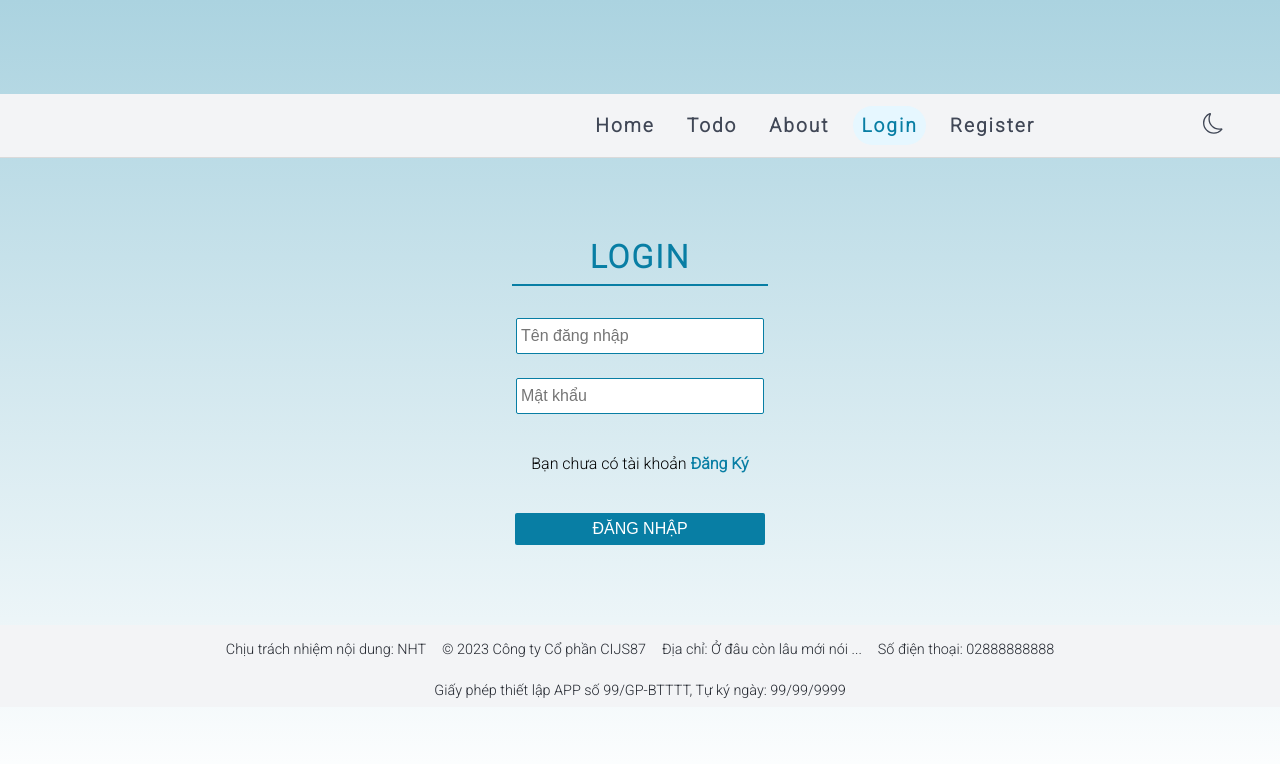
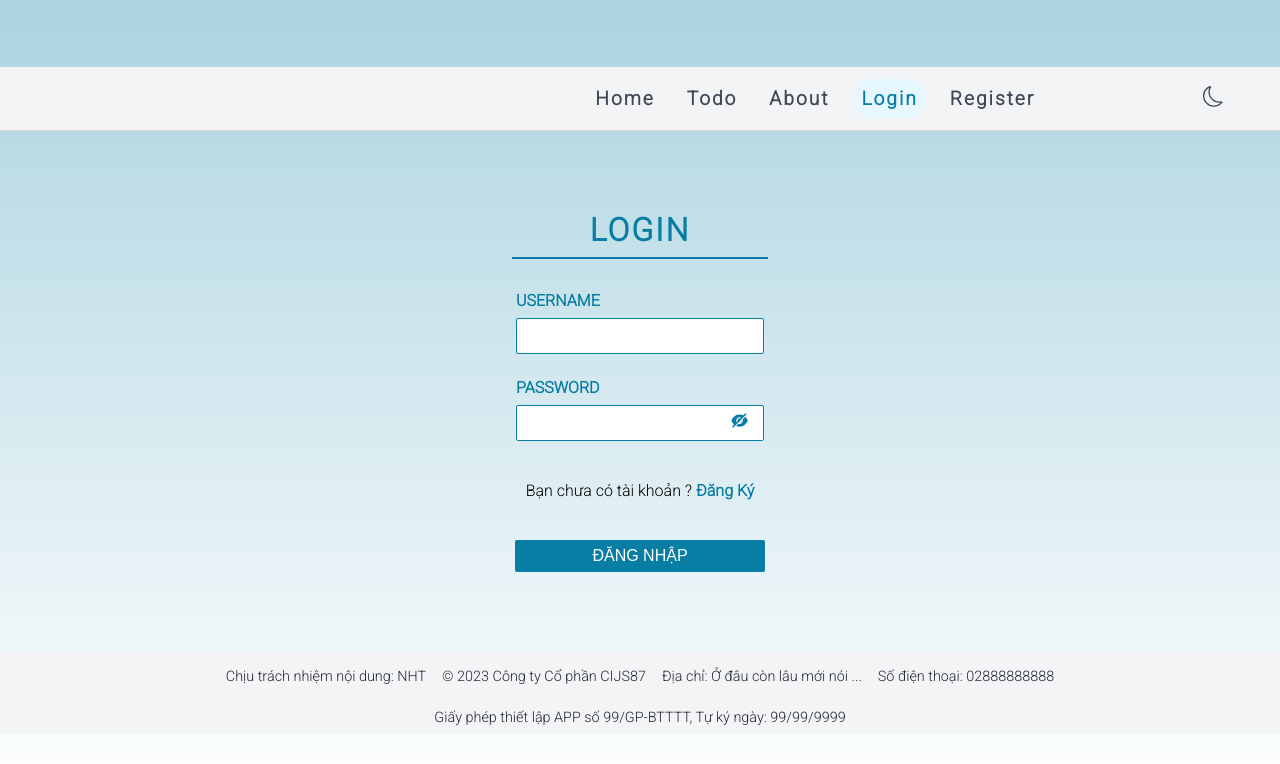
Before and after one commit to ThinhNgo767/ci87, a React (Create React App) app: page /sign-in in a window 1280 px wide. Shown: the top 764 px of the page. Built offline with nearby package versions, Linux system fonts and the light colour scheme.

Commit message:
update hide pass

```diff
--- a/src/pages/SignIn/index.js
+++ b/src/pages/SignIn/index.js
@@ -3,6 +3,7 @@ import axios from "axios";
 import ThemeContext from "../../contexts/ThemeContext";
 import Cookies from "js-cookie";
 import { NavLink } from "react-router-dom";
+import { AiFillEyeInvisible, AiFillEye } from "react-icons/ai";
 
 import "./style.css";
 
@@ -19,6 +20,7 @@ const SignIn = ({ onLoggedIn, onLoggout, isLoggedIn }) => {
   const [password, setPassword] = useState("");
   const [error, setError] = useState("");
   const [edit, setEdit] = useState(false);
+  const [hide, setHide] = useState(false);
 
   //
   const [editAvatar, setEditAvatar] = useState("");
@@ -130,7 +132,10 @@ const SignIn = ({ onLoggedIn, onLoggout, isLoggedIn }) => {
       handleLogin();
     }
   };
-
+  const handleHide = (e) => {
+    e.preventDefault();
+    setHide((prv) => !prv);
+  };
   const classUserLogin =
     theme === "light"
       ? "user_islogin user_islogin--light"
@@ -269,25 +274,44 @@ const SignIn = ({ onLoggedIn, onLoggout, isLoggedIn }) => {
         <>
           <h1 className="login-title">Login</h1>
           <form className="login-form">
+            <div className="item-login">
+              <label htmlFor="login-name">UserName</label>
               <input
                 type="text"
+                id="login-name"
                 className="login-name"
-              placeholder="Tên đăng nhập"
                 value={username}
                 onChange={(e) => setUsername(e.target.value.toLowerCase())}
                 onKeyDown={handleKeyPress}
               />
+            </div>
+
+            <div className="item-login item-login-pass">
+              <label htmlFor="login-pass">password</label>
               <input
-              type="password"
+                type={hide ? "text" : "password"}
+                id="login-pass"
                 className="login-password"
-              placeholder="Mật khẩu"
                 value={password}
                 onChange={(e) => setPassword(e.target.value)}
                 onKeyDown={handleKeyPress}
                 autoComplete="autoComplete"
               />
+              <div className="box-button-hide">
+                {hide ? (
+                  <button className="hide-pass" onClick={handleHide}>
+                    <AiFillEye />
+                  </button>
+                ) : (
+                  <button className="hide-pass" onClick={handleHide}>
+                    <AiFillEyeInvisible />
+                  </button>
+                )}
+              </div>
+            </div>
+
             <p>
-              Bạn chưa có tài khoản{" "}
+              Bạn chưa có tài khoản ?{" "}
               <NavLink to="/sign-up" className="dang-ky">
                 Đăng Ký
               </NavLink>
--- a/src/pages/SignIn/style.css
+++ b/src/pages/SignIn/style.css
@@ -16,6 +16,17 @@ h1.login-title {
   align-items: center;
   flex-direction: column;
   gap: 1.5rem;
+}
+.login-form .item-login {
+  display: flex;
+  flex-direction: column;
+  justify-content: flex-start;
+}
+.login-form .item-login label {
+  font-weight: 600;
+  color: #087ea4;
+  padding-bottom: 0.5rem;
+  text-transform: uppercase;
 }
 .sign-in input {
   width: 15rem;
@@ -184,6 +195,21 @@ a.dang-ky {
 a.dang-ky:hover {
   color: #4b627a;
 }
+button.hide-pass {
+  max-width: fit-content;
+  max-height: fit-content;
+  background-color: transparent;
+  color: #087ea4;
+  font-size: 1.2rem;
+}
+.item-login-pass {
+  position: relative;
+}
+.box-button-hide {
+  position: absolute;
+  top: 2rem;
+  left: 13rem;
+}
 @media only screen and (max-width: 480px) {
   .sign-in {
     min-height: 60vh;
```
Lines whose indentation alone changed are shown as unchanged.
